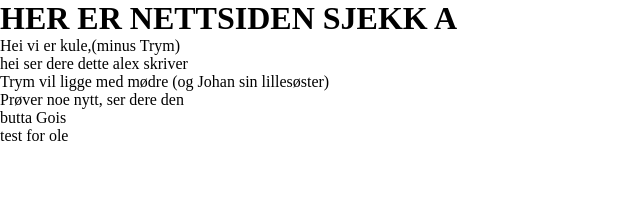
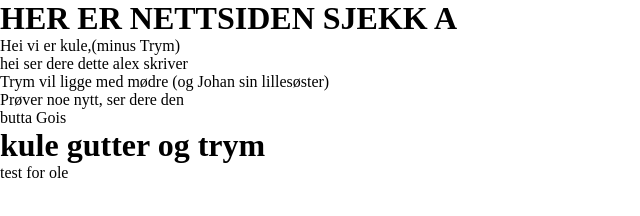
Before and after one commit to Reitan06/Kule-Karer-og-Trym, a plain HTML site: page kulkrig.html in a window 1280 px wide. Shown: the whole page, without its empty margins (0-640 px from the left). Drawn offline with Linux system fonts and the light colour scheme.

Commit message:
buttaaaa

```diff
--- a/kulkrig.html
+++ b/kulkrig.html
@@ -21,7 +21,7 @@
     <p> Trym vil ligge med mødre (og Johan sin lillesøster)</p>
     <p> Prøver noe nytt, ser dere den</p>
     <p>butta Gois</p>
-
+    <h1>kule gutter og trym</h1>
     <p>test for ole</p>
 
 
```
